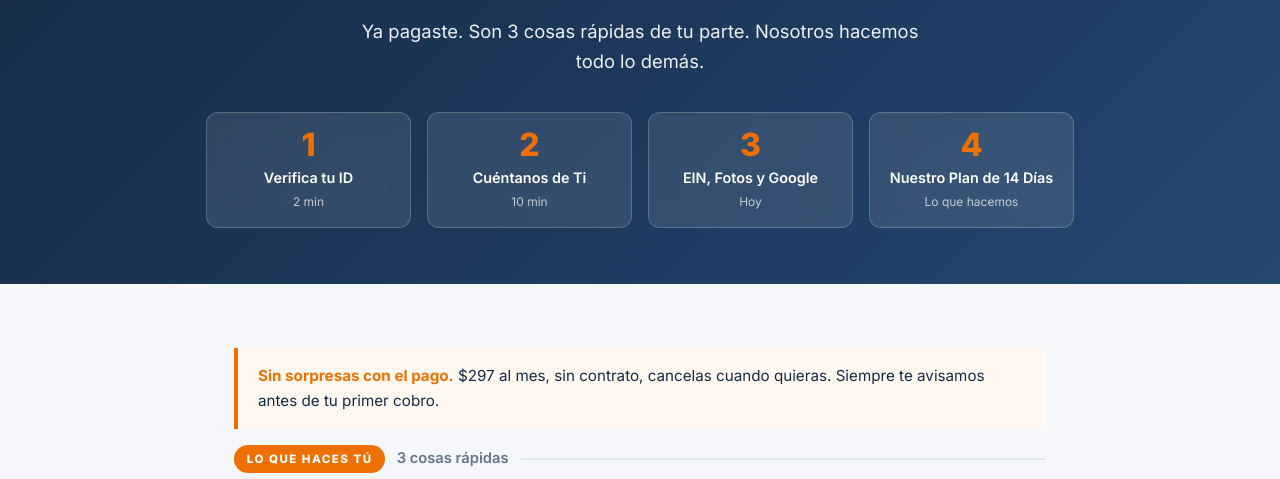
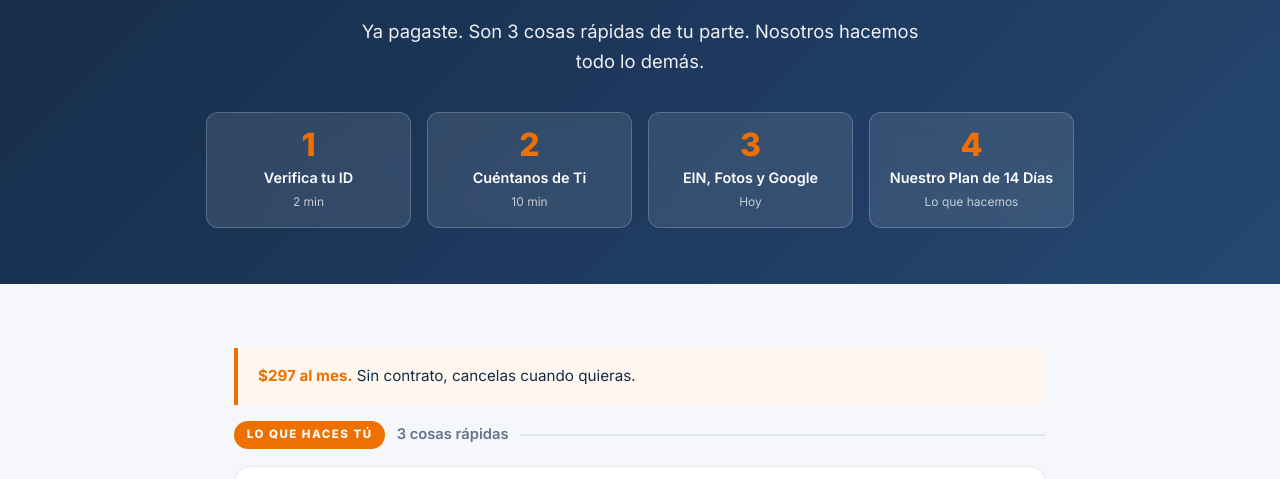
Before and after one commit to slatesystemsllc-dot/slate-bienvenido-website, a plain HTML site: page index.html in a window 1280 px wide. Shown: the part 304-783 px from the top of the page. Drawn offline with Linux system fonts and the light colour scheme.

Commit message:
bienvenido: align billing line to the charge-on-call decision (drop 'heads-up before first charge', they paid on the call)

```diff
--- a/index.html
+++ b/index.html
@@ -166,7 +166,7 @@ footer .tag{font-size:0.8rem;opacity:0.7;margin-top:0.5rem;}
 
 <main>
 
-<div class="callout"><strong>Sin sorpresas con el pago.</strong> $297 al mes, sin contrato, cancelas cuando quieras. Siempre te avisamos antes de tu primer cobro.</div>
+<div class="callout"><strong>$297 al mes.</strong> Sin contrato, cancelas cuando quieras.</div>
 
 <div class="macro-band"><span class="mb-tag you">Lo que haces tú</span><span class="mb-sub">3 cosas rápidas</span><i></i></div>
 
```
